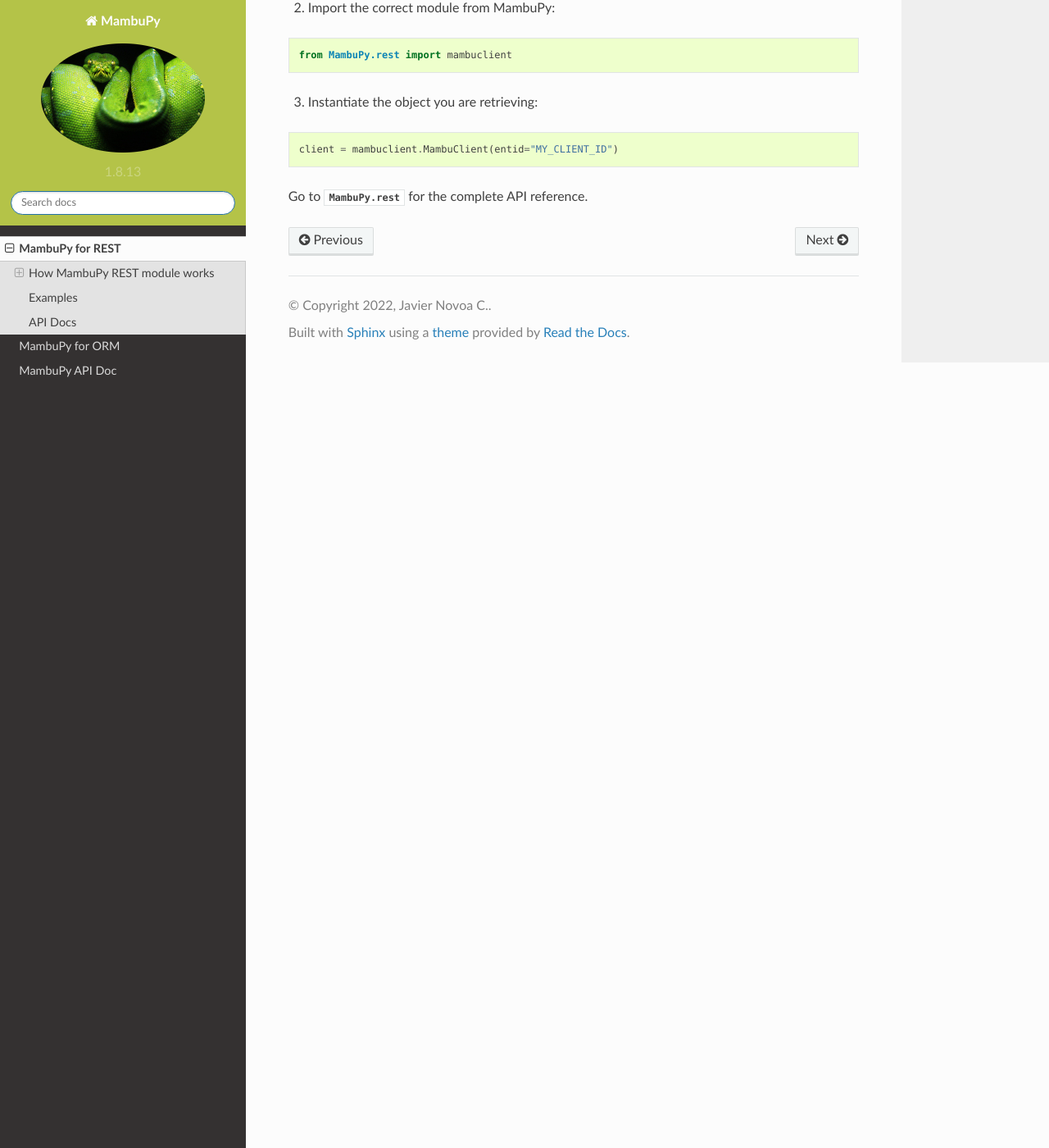
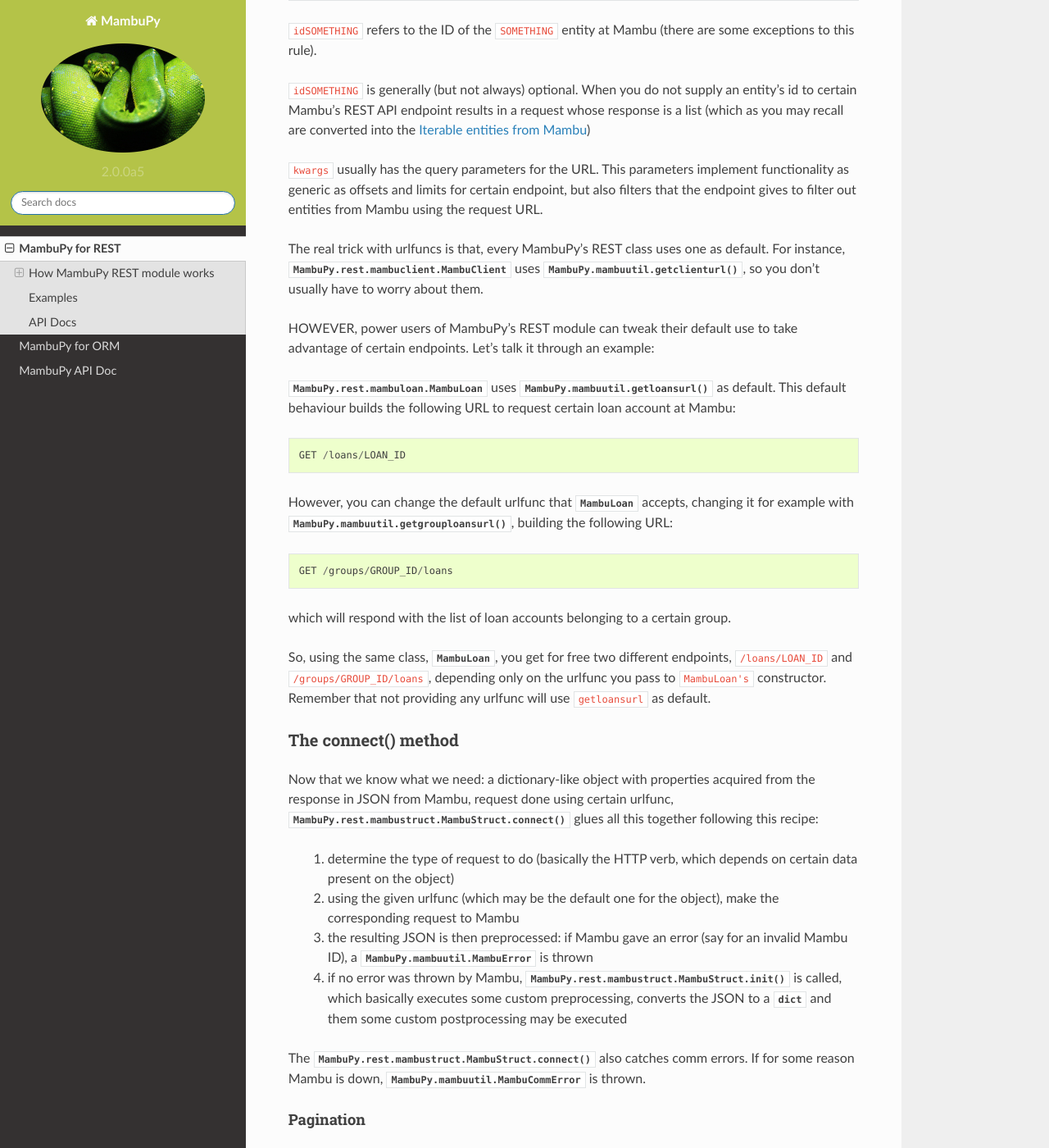
Before and after one commit to jstitch/MambuPy, a Sphinx documentation site: the page built from docs/source/mambu_rest.rst, in a window 1280 px wide and 1400 px high, scrolled down 3394 px. Shown: the whole window at 82% size. Built offline with Sphinx 7.4.7 and the Read the Docs theme 2.0.0, drawn with Linux system fonts in a browser that asks for light colours; some of the changed text lies outside the part shown.

Commit message:
Documentation improvements.
MambuPy APIv2 alpha 2.0.0a5-dev5

```diff
--- a/docs/source/mambu_rest.rst
+++ b/docs/source/mambu_rest.rst
@@ -148,6 +148,8 @@
 entity's Mambu ID to its constructor. If the ID exists in Mambu, the
 object will be instantiated.
 
+.. _iterable-entities:
+
 Iterable entities from Mambu
 ++++++++++++++++++++++++++++
 
@@ -171,8 +173,117 @@
 urlfuncs
 ++++++++
 
+MambuPy uses certain functions to build the URL to contact and request
+Mambu's REST API.
+
+:py:mod:`MambuPy.mambuutil` holds a lot of functions that in
+themselves call :py:func:`MambuPy.mambuutil.getmambuurl`. The purpose
+of this function is to build a :py:obj:`str` with the URL to access
+some Mambu's API endpoint.
+
+Each urlfunc function is named ``getSOMETHINGurl``. Its signature is usually:
+
+.. code-block:: python
+
+  def getSOMETHINGurl(idSOMETHING, *args, **kwargs)
+
+``idSOMETHING`` refers to the ID of the ``SOMETHING`` entity at Mambu
+(there are some exceptions to this rule).
+
+``idSOMETHING`` is generally (but not always) optional. When you do
+not supply an entity's id to certain Mambu's REST API endpoint results
+in a request whose response is a list (which as you may recall are
+converted into the :ref:`iterable-entities`)
+
+``kwargs`` usually has the query parameters for the URL. This
+parameters implement functionality as generic as offsets and limits
+for certain endpoint, but also filters that the endpoint gives to
+filter out entities from Mambu using the request URL.
+
+The real trick with urlfuncs is that, every MambuPy's REST class uses
+one as default. For instance,
+:py:class:`MambuPy.rest.mambuclient.MambuClient` uses
+:py:func:`MambuPy.mambuutil.getclienturl`, so you don't usually
+have to worry about them.
+
+HOWEVER, power users of MambuPy's REST module can tweak their default
+use to take advantage of certain endpoints. Let's talk it through an
+example:
+
+:py:class:`MambuPy.rest.mambuloan.MambuLoan` uses
+:py:func:`MambuPy.mambuutil.getloansurl` as default. This default
+behaviour builds the following URL to request certain loan account
+at Mambu::
+
+  GET /loans/LOAN_ID
+
+However, you can change the default urlfunc that :py:class:`MambuLoan`
+accepts, changing it for example with
+:py:func:`MambuPy.mambuutil.getgrouploansurl`, building the following
+URL::
+
+  GET /groups/GROUP_ID/loans
+
+which will respond with the list of loan accounts belonging to a
+certain group.
+
+So, using the same class, :py:class:`MambuLoan`, you get for free two
+different endpoints, ``/loans/LOAN_ID`` and
+``/groups/GROUP_ID/loans``, depending only on the urlfunc you pass to
+``MambuLoan's`` constructor. Remember that not providing any urlfunc
+will use ``getloansurl`` as default.
+
 The connect() method
 ++++++++++++++++++++
+
+Now that we know what we need: a dictionary-like object with
+properties acquired from the response in JSON from Mambu, request done
+using certain urlfunc,
+:py:meth:`MambuPy.rest.mambustruct.MambuStruct.connect` glues all this
+together following this recipe:
+
+  1. determine the type of request to do (basically the HTTP verb, which
+     depends on certain data present on the object)
+  2. using the given urlfunc (which may be the default one for the
+     object), make the corresponding request to Mambu
+  3. the resulting JSON is then preprocessed: if Mambu gave an error
+     (say for an invalid Mambu ID), a
+     :py:exc:`MambuPy.mambuutil.MambuError` is thrown
+  4. if no error was thrown by Mambu,
+     :py:meth:`MambuPy.rest.mambustruct.MambuStruct.init` is called,
+     which basically executes some custom preprocessing, converts the
+     JSON to a :py:obj:`dict` and them some custom postprocessing may be
+     executed
+
+The :py:meth:`MambuPy.rest.mambustruct.MambuStruct.connect` also
+catches comm errors. If for some reason Mambu is down,
+:py:exc:`MambuPy.mambuutil.MambuCommError` is thrown.
+
+Pagination
+~~~~~~~~~~
+
+Also, when retrieving several objects (when the JSON response is a
+:py:obj:`list`), Mambu has some restrictions on how many objects will
+be retrieved
+(:py:const:`MambuPy.mambuutil.OUT_OF_BOUNDS_PAGINATION_LIMIT_VALUE`),
+which basically means pagination must be used. Well, if you like it
+that way, you can paginate it yourself.
+
+We thinked it in another manner. We believe this details should be (at
+least optionally) omitted. So,
+:py:meth:`MambuPy.rest.mambustruct.MambuStruct.connect` also has
+default logic to make the pagination for you, and join every single
+item you requested in a resulting big list with all the info you
+need.
+
+The pro: forget about managing pagination logic by yourself. The con:
+you may end up with some really BIG structures, and the number of the
+requests made to Mambu may be of a considerable size too. See the
+documentation for the **limit** argument on
+:py:meth:`MambuPy.rest.mambustruct.MambuStruct.__init__`
+
+Configuration
++++++++++++++
 
 Examples
 --------
```
Also changed, not shown: MambuPy/__init__.py (+3 -4 lines), docs/source/index.rst (+6 -3 lines), 4 other files.
